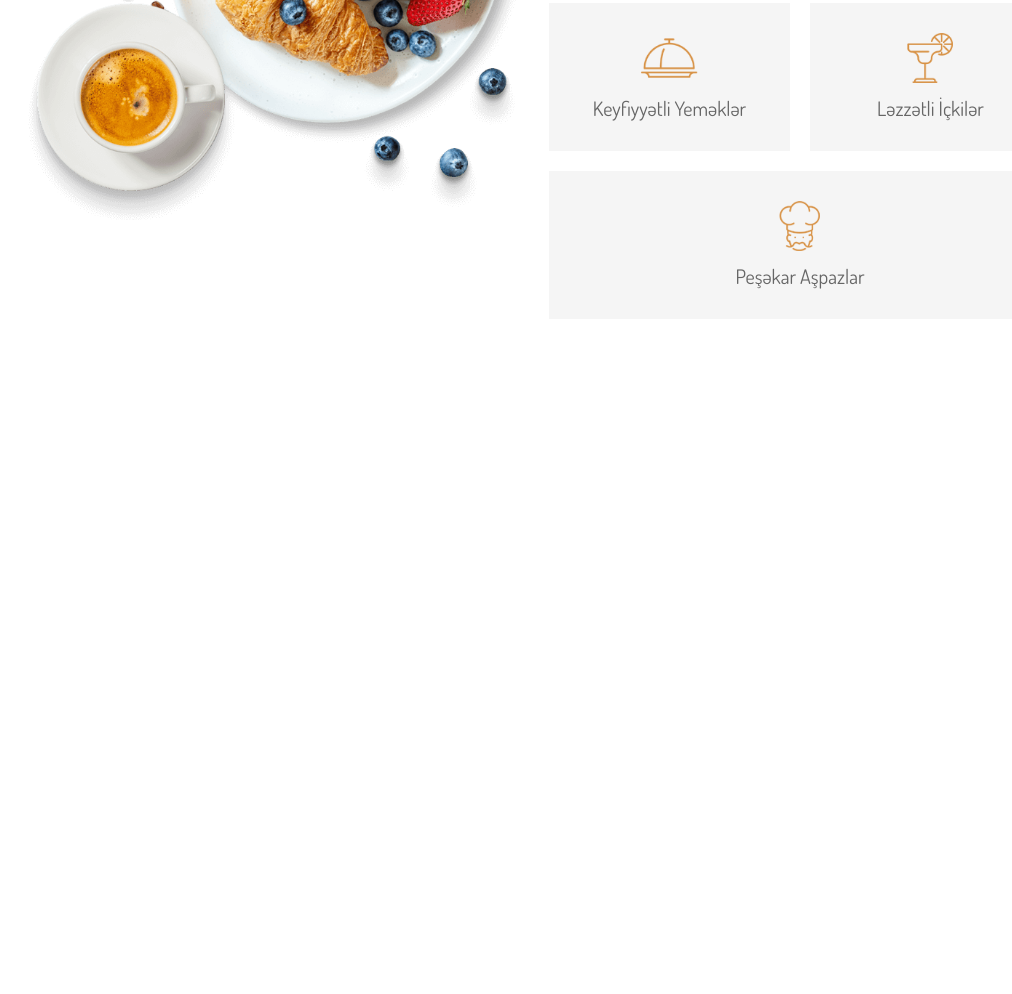
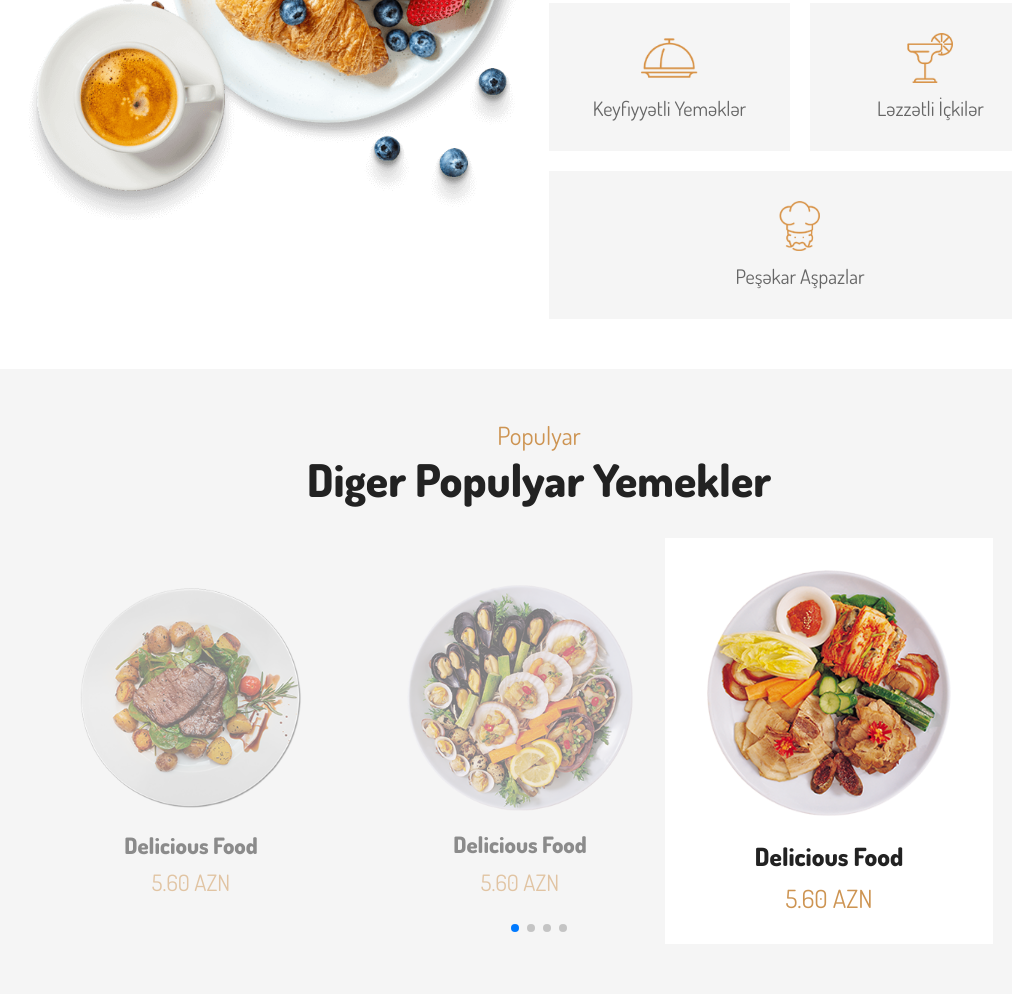
Before and after one commit to iman-112/Bursa-Restaurant, a plain HTML site: page index.html in a window 1280 px wide. Shown: the part 1235-2229 px from the top of the page, without its empty margins (101-1113 px from the left). Before the commit the page ends 1604 px from the top, so only its background shows below. Drawn offline with nearby package versions, Linux system fonts and the light colour scheme.

```diff
--- a/app.js
+++ b/app.js
@@ -18,3 +18,25 @@
       prevEl: ".swiper-button-prev",
     },
   });
+
+  var swiper = new Swiper(".food-slider", {
+    grabCursor:true,
+    loop:true,
+    centeredSlides:true,
+    spaceBetween:20 ,
+    pagination: {
+      el: ".swiper-pagination",
+      clickable: true,
+    },
+    breakpoints: {
+      0: {
+        slidesPerView: 1,
+      },
+      700: {
+        slidesPerView: 2,
+      },
+      1000: {
+        slidesPerView: 3,
+      },
+    },
+  });
--- a/index.html
+++ b/index.html
@@ -23,7 +23,7 @@
     <a href="#menu">Menyu</a>
     <a href="#blogs">Bloq</a>
     <a href="#order">Digər</a>
-    <a href="/login.html"> Giriş</a>
+    <a href="#"> Giriş</a>
     </nav>
 <div id="menu-btn" class="fas fa-bars "></div>
 </section>
@@ -86,6 +86,50 @@
    </div>
 </div>
 </section>
+<!--About hissesinin sonu-->
+<!--Yemek Bolmesinin Acilisi-->
+<section class="food food-slider" id="food">
+
+  <div class="heading">
+    <span>Populyar </span>
+    <h3>diger Populyar yemekler</h3>
+  </div>
+  <div class="swiper food-slider">
+
+    <div class="swiper-wrapper">
+      <div class="swipper-slide slide" data-name="food-1">
+        <img src="/images/food-img-1.png" alt="">
+        <h3>Delicious Food</h3>
+        <div class="price">5.60 AZN</div>
+      </div>
+      <div class="swiper-slide slide" data-name="food-2">
+        <img src="/images/food-img-2.png" alt="">
+        <h3>Delicious Food</h3>
+        <div class="price">5.60 AZN</div>
+      </div>
+      <div class="swiper-slide slide" data-name="food-3">
+        <img src="/images/food-img-3.png" alt="">
+        <h3>Delicious Food</h3>
+        <div class="price">5.60 AZN</div>
+      </div>
+      <div class="swiper-slide slide" data-name="food-4">
+        <img src="/images/food-img-4.png" alt="">
+        <h3>Delicious Food</h3>
+        <div class="price">5.60 AZN</div>
+      </div>
+      <div class="swiper-slide slide" data-name="food-5">
+        <img src="/images/food-img-5.png" alt="">
+        <h3>Delicious Food</h3>
+        <div class="price">5.60 AZN</div>
+      </div>
+
+    </div>
+    <div class="swiper-pagination"></div>
+
+  </div>
+</section>
+
+<!--Yemek bolmesinin baglanisi-->
  <script src="https://unpkg.com/swiper@8/swiper-bundle.min.js"></script>
 
 
--- a/style.css
+++ b/style.css
@@ -45,6 +45,19 @@
 }
 section{
     padding: 5rem 10%;
+}
+.heading{
+    text-align: center;
+    margin-bottom: 3rem;
+}
+.heading span{
+    font-size: 2.5rem;
+    color: var(--peru);
+}
+
+.heading h3{
+    font-size: 4.5rem;
+    color: var(--black);
 }
 .btn{
     margin-top: 1rem;
@@ -227,9 +240,35 @@
 
 
 
+.food{
+    background: var(--light-bg);
+}
 
-
-
+.food .slide{
+    text-align: center;
+    padding: 3rem 2rem;
+    transform: scale(.9);
+    opacity: .5;
+}
+.food .swiper-slide-active{
+    transform: scale(1);
+    opacity: 1;
+    background: var(--white);
+    box-shadow:var(--border);
+}
+.food .slide img{
+    height: 25rem;
+    margin-bottom: 1rem;
+}
+.food .slide h3{
+    font-size: 2.5rem;
+    padding: 1rem 0;
+    color:  var(--black);
+}
+.food .slide .price{
+    font-size: 2.5rem;
+    color: var(--peru);
+}
 
 
 
```
